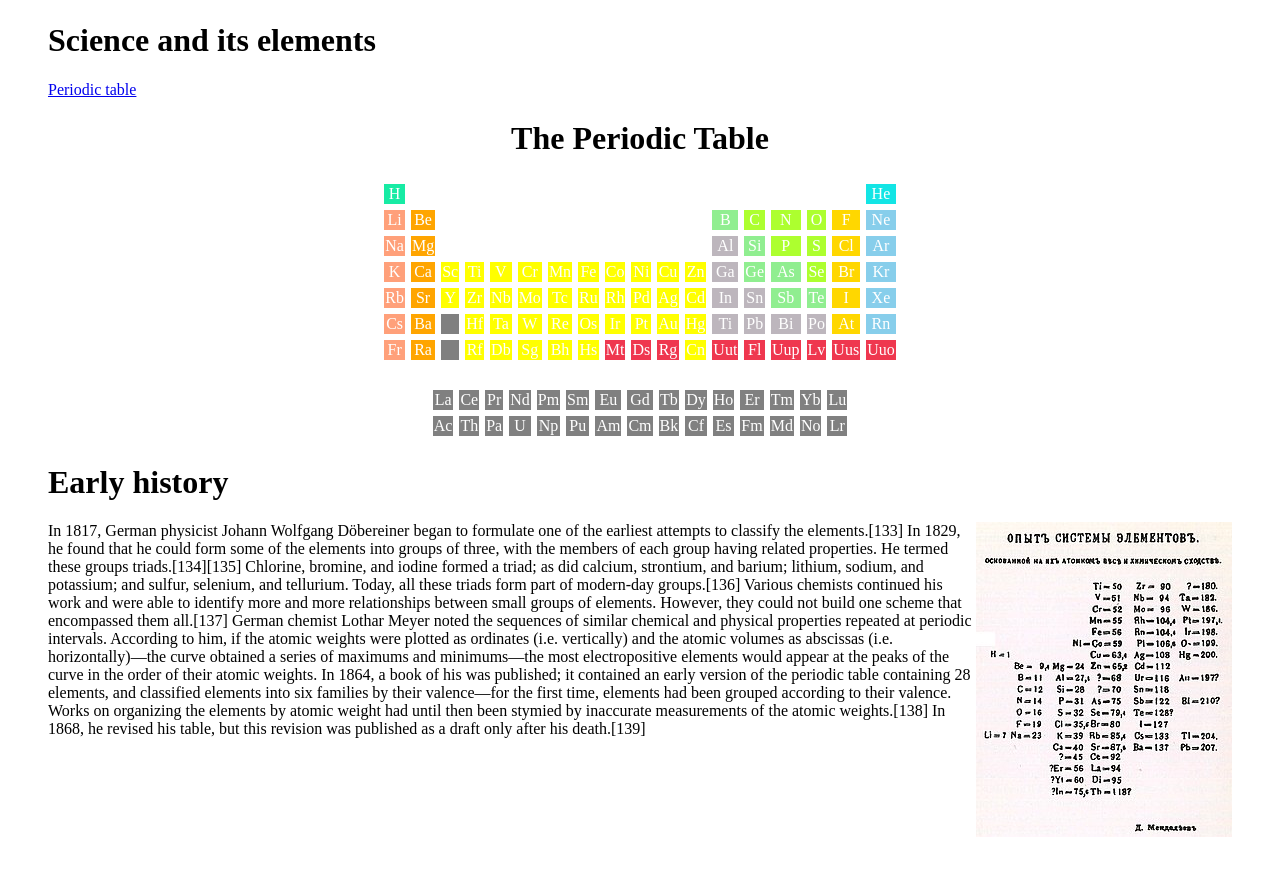
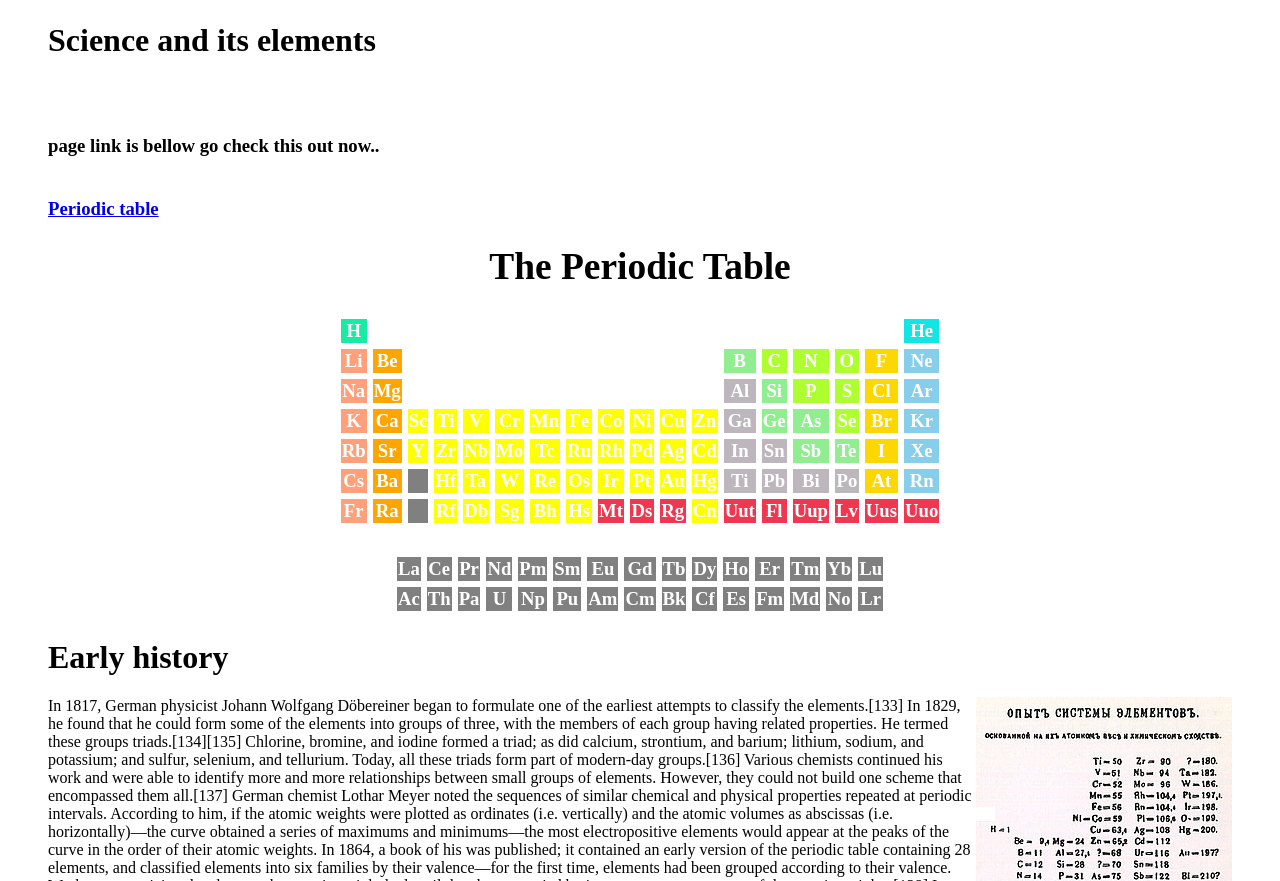
Before and after one commit to Jaweria-kamran22/Assignment-2, a plain HTML site: page index.html in a window 1280 px wide. Shown: the part 921-1802 px from the top of the page. Before the commit the page ends 1758 px from the top, so only its background shows below. Drawn offline with Linux system fonts and the light colour scheme.

Commit message:
Update index.html

```diff
--- a/index.html
+++ b/index.html
@@ -20,6 +20,10 @@
     <img src="./jggrh.jfif" alt="" height="60%" width="30%" >
     <br>
     <h1>Science and its elements</h1>
+        <br>
+        <br>
+        <h3>page link is bellow go check this out now..<h3>
+            <br>
     <a href="./priodictable.html">Periodic table</a>
     <style>
         table, th, td {
```
